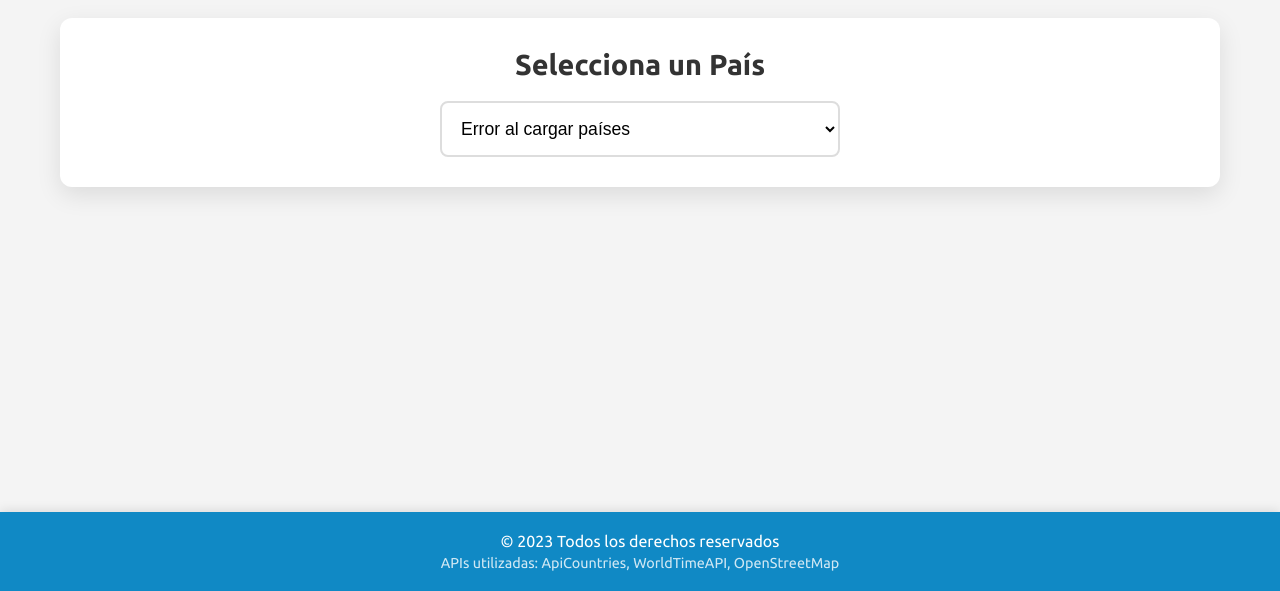
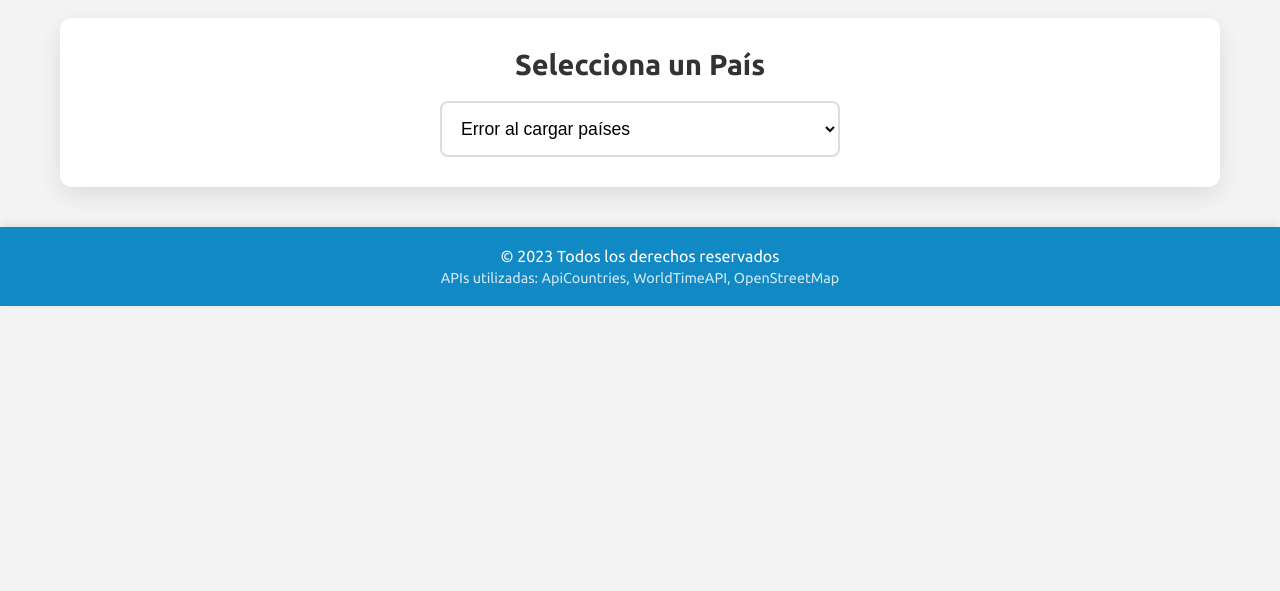
Before and after one commit to Madelyn3016/Paises, a plain HTML site: page index.html in a window 1280 px wide. Shown: the part 209-800 px from the top of the page. Drawn offline with nearby package versions, Linux system fonts and the light colour scheme; no server answers; a web font is replaced by a local one.

Commit message:
cambio styles

```diff
--- a/static/styles.css
+++ b/static/styles.css
@@ -186,11 +186,11 @@ footer {
     color: white;
     text-align: center;
     padding: 20px;
-    position: fixed;
-    bottom: 0;
+    position: static;
     width: 100%;
     box-shadow: 0 -2px 10px rgba(0, 0, 0, 0.1);
 }
+
 
 .api-credits {
     font-size: 0.9rem;
```
